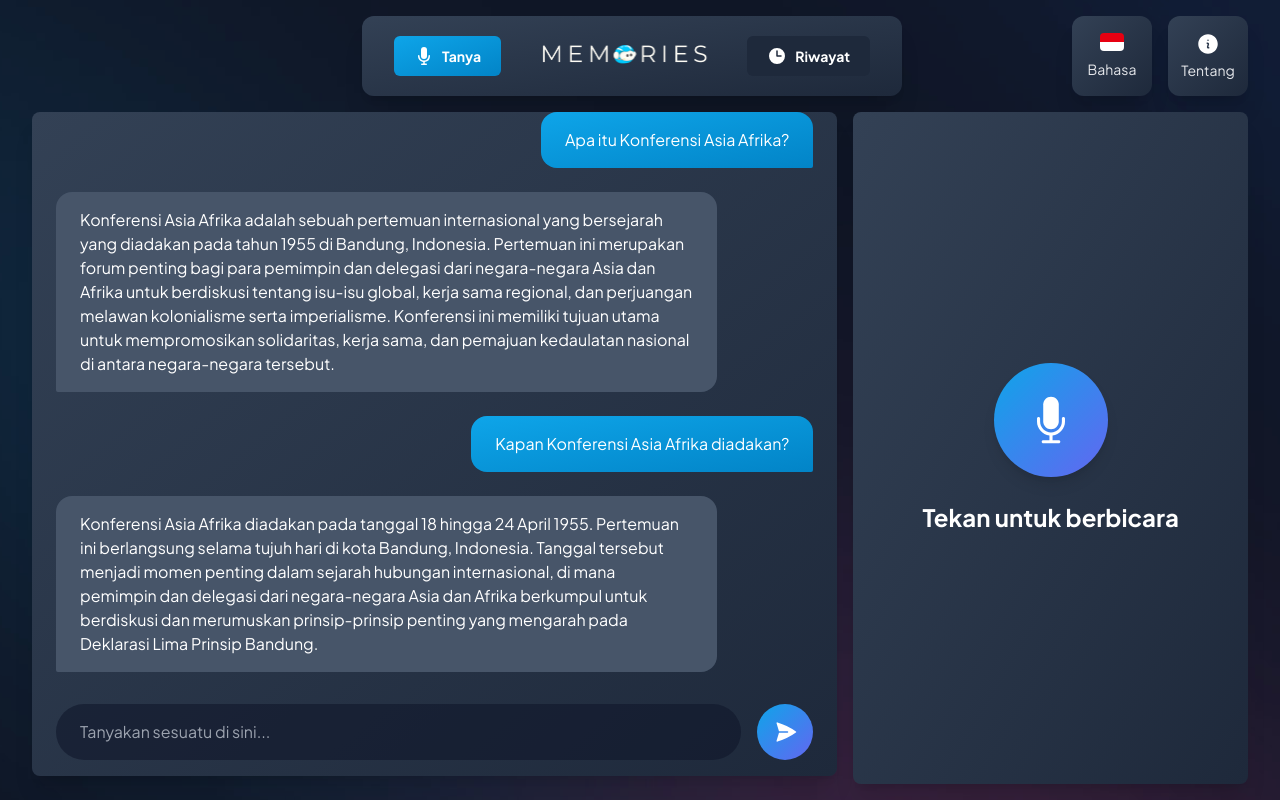
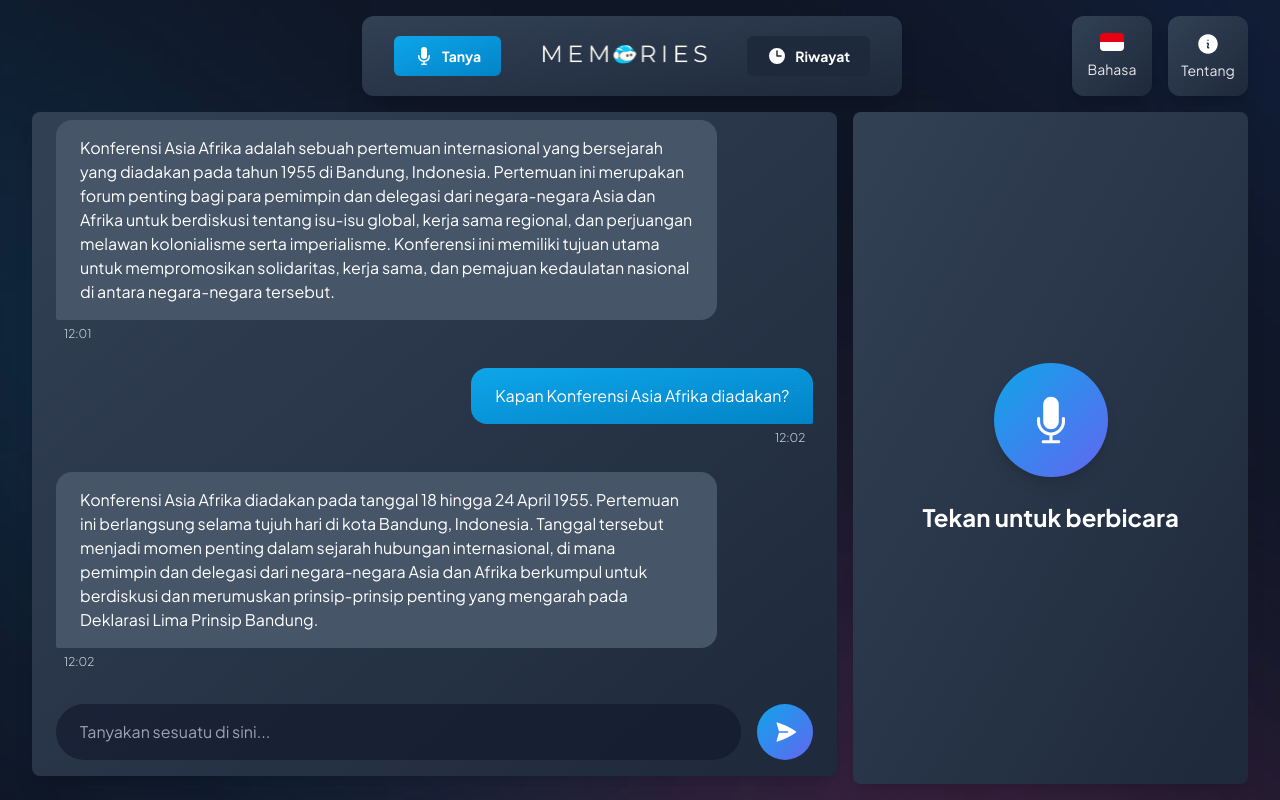
Before and after one commit to Heritsam/memories, a React (Vite) app: page / in a window 1280 px wide. Built offline with nearby package versions, Linux system fonts and the light colour scheme.

Commit message:
feat(chat): implement redux state management

```diff
--- a/package.json
+++ b/package.json
@@ -23,6 +23,7 @@
     "localforage": "^1.10.0",
     "lucide-react": "^0.268.0",
     "match-sorter": "^6.3.1",
+    "moment": "^2.29.4",
     "react": "^18.2.0",
     "react-dom": "^18.2.0",
     "react-hook-form": "^7.45.4",
--- a/src/components/chat/chat-bubble.tsx
+++ b/src/components/chat/chat-bubble.tsx
@@ -1,14 +1,22 @@
+import moment from 'moment';
+
+import { Chat } from '@/infrastructure/models/chat';
+
 type Props = {
-  message: string;
-  user?: boolean;
+  message: Chat;
 };
 
-const ChatBubble = (props: Props) => {
-  if (props.user) {
+const ChatBubble = ({ message: chat }: Props) => {
+  if (chat.user) {
     return (
       <div className='flex flex-row justify-end w-full'>
-        <div className='w-max-1/2 ml-24 px-6 py-4 rounded-tl-2xl rounded-tr-2xl rounded-bl-2xl rounded-br-sm text-right bg-gradient-to-br from-sky-500 to-sky-600'>
-          {props.message}
+        <div className='w-max-1/2 ml-24 text-right'>
+          <div className='px-6 py-4 rounded-tl-2xl rounded-tr-2xl rounded-bl-2xl rounded-br-sm bg-gradient-to-br from-sky-500 to-sky-600'>
+            {chat.message}
+          </div>
+          <span className='text-xs text-slate-300 font-light mr-2'>
+            {moment.unix(chat.timestamp / 1000).format('HH:mm')}
+          </span>
         </div>
       </div>
     );
@@ -16,8 +24,13 @@ const ChatBubble = (props: Props) => {
 
   return (
     <div className='flex flex-row justify-start w-full'>
-      <div className='w-max-1/2 mr-24 px-6 py-4 rounded-tl-2xl rounded-tr-2xl rounded-bl-sm rounded-br-2xl text-left bg-slate-600'>
-        {props.message}
+      <div className='w-max-1/2 mr-24 text-left'>
+        <div className='px-6 py-4 rounded-tl-2xl rounded-tr-2xl rounded-bl-sm rounded-br-2xl bg-slate-600'>
+          {chat.message}
+        </div>
+        <span className='text-xs text-slate-300 font-light ml-2'>
+          {moment.unix(chat.timestamp / 1000).format('HH:mm')}
+        </span>
       </div>
     </div>
   );
--- a/src/components/chat/chat-interface.tsx
+++ /dev/null
@@ -1,86 +0,0 @@
-import { useState } from 'react';
-import { useTranslation } from 'react-i18next';
-
-import ChatBubble from './chat-bubble';
-import Button from '../ui/button';
-
-interface ChatStep {
-  message: string;
-  user?: boolean;
-}
-
-const ChatInterface = () => {
-  const { t } = useTranslation();
-
-  const [chatSteps, setChatSteps] = useState<ChatStep[]>([
-    {
-      message: 'Konferensi Asia Afrika diadakan pada tanggal 18 hingga 24 April 1955. Pertemuan ini berlangsung selama tujuh hari di kota Bandung, Indonesia. Tanggal tersebut menjadi momen penting dalam sejarah hubungan internasional, di mana pemimpin dan delegasi dari negara-negara Asia dan Afrika berkumpul untuk berdiskusi dan merumuskan prinsip-prinsip penting yang mengarah pada Deklarasi Lima Prinsip Bandung.',
-      user: false,
-    },
-    {
-      message: 'Kapan Konferensi Asia Afrika diadakan?',
-      user: true,
-    },
-    {
-      message: 'Konferensi Asia Afrika adalah sebuah pertemuan internasional yang bersejarah yang diadakan pada tahun 1955 di Bandung, Indonesia. Pertemuan ini merupakan forum penting bagi para pemimpin dan delegasi dari negara-negara Asia dan Afrika untuk berdiskusi tentang isu-isu global, kerja sama regional, dan perjuangan melawan kolonialisme serta imperialisme. Konferensi ini memiliki tujuan utama untuk mempromosikan solidaritas, kerja sama, dan pemajuan kedaulatan nasional di antara negara-negara tersebut.',
-      user: false,
-    },
-    {
-      message: 'Apa itu Konferensi Asia Afrika?',
-      user: true,
-    },
-    {
-      message: 'Halo! Selamat datang di Museum Konferensi Asia Afrika, saya Mories, pemandu wisata virtual Anda. Jika Anda tertarik untuk mengetahui lebih banyak tentang Konferensi Asia Afrika, silakan tanyakan lebih lanjut! Saya di sini untuk membantu Anda menjawab pertanyaan dan memberikan informasi yang relevan.',
-      user: false,
-    },
-    {
-      message: 'Haloo',
-      user: true,
-    },
-  ]);
-
-  const [message, setMessage] = useState<string>('');
-
-  const handleSendMessage = () => {
-    event?.preventDefault();
-
-    if (message === '') return;
-
-    const newChatStep: ChatStep[] = [
-      {
-        message, user: true,
-      },
-      ...chatSteps,
-    ];
-
-    setMessage('');
-    setChatSteps(newChatStep);
-  };
-
-  return (
-    <div className='flex flex-col justify-between h-full w-full'>
-      <div className='flex flex-col-reverse gap-6 w-full overflow-y-scroll py-4 px-6'>
-        {chatSteps.map((step, index) => (
-          <ChatBubble key={index} message={step.message} user={step.user} />
-        ))}
-      </div>
-
-      <form onSubmit={handleSendMessage} className='flex flex-row justify-between gap-4 py-4 px-6'>
-        <input
-          type='text'
-          placeholder={t('chat_placeholder')}
-          value={message}
-          onChange={(e) => setMessage(e.target.value)}
-          className='grow bg-slate-900/60 rounded-full outline-none px-6'
-        />
-        <Button onClick={handleSendMessage} variant='defaultGradient2' className='w-14 h-14 p-2 rounded-full'>
-          <svg xmlns='http://www.w3.org/2000/svg' viewBox='0 0 24 24' fill='currentColor' className='w-6 h-6 ml-[2px]'>
-            <path d='M3.478 2.405a.75.75 0 00-.926.94l2.432 7.905H13.5a.75.75 0 010 1.5H4.984l-2.432 7.905a.75.75 0 00.926.94 60.519 60.519 0 0018.445-8.986.75.75 0 000-1.218A60.517 60.517 0 003.478 2.405z' />
-          </svg>
-        </Button>
-      </form>
-    </div>
-  );
-};
-
-export default ChatInterface;
--- /dev/null
+++ b/src/infrastructure/models/chat.ts
@@ -0,0 +1,6 @@
+export interface Chat {
+  message: string;
+  user: boolean;
+  timestamp: number;
+  images?: string[];
+}
--- a/src/pages/ask-page.tsx
+++ b/src/pages/ask-page.tsx
@@ -1,19 +1,72 @@
+import { useState } from 'react';
 import { useTranslation } from 'react-i18next';
+import { useDispatch, useSelector } from 'react-redux';
 
-import ChatInterface from '@/components/chat/chat-interface';
+import ChatBubble from '@/components/chat/chat-bubble';
+import Button from '@/components/ui/button';
+import { type Chat } from '@/infrastructure/models/chat';
+import * as actions from '@/redux/chat/chat-actions';
+import { RootState } from '@/redux/store';
+import { bindActionCreators } from '@reduxjs/toolkit';
 
 import microphone from '../assets/icons/microphone.svg';
 
 const AskPage = () => {
   const { t } = useTranslation();
 
+  const dispatch = useDispatch();
+  const { addMessage } = bindActionCreators(actions, dispatch);
+  const state = useSelector((state: RootState) => state.chat);
+
+  const [message, setMessage] = useState('');
+
+  const handleSendMessage = () => {
+    event?.preventDefault();
+
+    if (message.length > 0) {
+      const newChat: Chat = {
+        message,
+        user: true,
+        timestamp: Date.now(),
+      };
+
+      addMessage(newChat);
+
+      setMessage('');
+    }
+  };
+
   return (
     <section className='h-full'>
       <div className='grid grid-flow-row grid-cols-3 gap-4 h-full'>
+
+        {/* Chat interface */}
         <div className='col-span-2 bg-gradient-to-br from-slate-700 to-slate-800 shadow-xl rounded-lg h-[83vh]'>
-          <ChatInterface />
+          <div className='flex flex-col justify-between h-full w-full'>
+            <div className='flex flex-col-reverse gap-6 w-full overflow-y-scroll py-4 px-6'>
+              {state.messages.map((message, index) => (
+                <ChatBubble key={index} message={message} />
+              ))}
+            </div>
+
+            <form onSubmit={handleSendMessage} className='flex flex-row justify-between gap-4 py-4 px-6'>
+              <input
+                type='text'
+                placeholder={t('chat_placeholder')}
+                value={message}
+                onChange={(e) => setMessage(e.target.value)}
+                className='grow bg-slate-900/60 rounded-full outline-none px-6'
+              />
+              <Button onClick={handleSendMessage} variant='defaultGradient2' className='w-14 h-14 p-2 rounded-full'>
+                <svg xmlns='http://www.w3.org/2000/svg' viewBox='0 0 24 24' fill='currentColor' className='w-6 h-6 ml-[2px]'>
+                  <path d='M3.478 2.405a.75.75 0 00-.926.94l2.432 7.905H13.5a.75.75 0 010 1.5H4.984l-2.432 7.905a.75.75 0 00.926.94 60.519 60.519 0 0018.445-8.986.75.75 0 000-1.218A60.517 60.517 0 003.478 2.405z' />
+                </svg>
+              </Button>
+            </form>
+          </div>
         </div>
 
+        {/* Tap to speak */}
         <div className='col-span-1 bg-gradient-to-br from-slate-700 to-slate-800 shadow-xl rounded-lg py-4 px-6'>
           <div className='flex flex-col items-center justify-center gap-6 h-full'>
             <button className='bg-gradient-to-br from-sky-500 to-indigo-500 p-8 rounded-full shadow-lg hover:shadow-md'>
--- /dev/null
+++ b/src/redux/chat/chat-actions.ts
@@ -0,0 +1,13 @@
+import { Chat } from '@/infrastructure/models/chat';
+import { Dispatch } from '@reduxjs/toolkit';
+
+import { type ChatAction, ChatActionType } from './chat-types';
+
+export const addMessage = (message: Chat) => {
+  return (dispatch: Dispatch<ChatAction>) => {
+    dispatch({
+      type: ChatActionType.ADD_MESSAGE,
+      payload: message,
+    });
+  };
+};
--- /dev/null
+++ b/src/redux/chat/chat-reducer.ts
@@ -0,0 +1,49 @@
+import { ChatAction, ChatActionType, type ChatState } from './chat-types';
+
+const initialState: ChatState = {
+  messages: [
+    {
+      message: 'Konferensi Asia Afrika diadakan pada tanggal 18 hingga 24 April 1955. Pertemuan ini berlangsung selama tujuh hari di kota Bandung, Indonesia. Tanggal tersebut menjadi momen penting dalam sejarah hubungan internasional, di mana pemimpin dan delegasi dari negara-negara Asia dan Afrika berkumpul untuk berdiskusi dan merumuskan prinsip-prinsip penting yang mengarah pada Deklarasi Lima Prinsip Bandung.',
+      user: false,
+      timestamp: Date.parse('2023-08-25T12:02:10.000Z'),
+    },
+    {
+      message: 'Kapan Konferensi Asia Afrika diadakan?',
+      user: true,
+      timestamp: Date.parse('2023-08-25T12:02:00.000Z'),
+    },
+    {
+      message: 'Konferensi Asia Afrika adalah sebuah pertemuan internasional yang bersejarah yang diadakan pada tahun 1955 di Bandung, Indonesia. Pertemuan ini merupakan forum penting bagi para pemimpin dan delegasi dari negara-negara Asia dan Afrika untuk berdiskusi tentang isu-isu global, kerja sama regional, dan perjuangan melawan kolonialisme serta imperialisme. Konferensi ini memiliki tujuan utama untuk mempromosikan solidaritas, kerja sama, dan pemajuan kedaulatan nasional di antara negara-negara tersebut.',
+      user: false,
+      timestamp: Date.parse('2023-08-25T12:01:10.000Z'),
+    },
+    {
+      message: 'Apa itu Konferensi Asia Afrika?',
+      user: true,
+      timestamp: Date.parse('2023-08-25T12:01:00.000Z'),
+    },
+    {
+      message: 'Halo! Selamat datang di Museum Konferensi Asia Afrika, saya Mories, pemandu wisata virtual Anda. Jika Anda tertarik untuk mengetahui lebih banyak tentang Konferensi Asia Afrika, silakan tanyakan lebih lanjut! Saya di sini untuk membantu Anda menjawab pertanyaan dan memberikan informasi yang relevan.',
+      user: false,
+      timestamp: Date.parse('2023-08-25T12:00:10.000Z'),
+    },
+    {
+      message: 'Haloo',
+      user: true,
+      timestamp: Date.parse('2023-08-25T12:00:00.000Z'),
+    },
+  ],
+};
+
+const reducer = (state: ChatState = initialState, action: ChatAction): ChatState => {
+  switch (action.type) {
+    case ChatActionType.ADD_MESSAGE:
+      return {
+        messages: [action.payload, ...state.messages],
+      };
+    default:
+      return state;
+  }
+};
+
+export default reducer;
--- /dev/null
+++ b/src/redux/chat/chat-types.ts
@@ -0,0 +1,20 @@
+import { Chat } from '@/infrastructure/models/chat';
+
+export interface ChatState {
+  messages: Chat[];
+}
+
+export enum ChatActionType {
+  ADD_MESSAGE = 'add_message',
+}
+
+interface AddMessageAction {
+  type: ChatActionType.ADD_MESSAGE;
+  payload: Chat;
+}
+
+interface NoAction {
+  type: '';
+}
+
+export type ChatAction = AddMessageAction | NoAction;
--- a/src/redux/store.ts
+++ b/src/redux/store.ts
@@ -1,10 +1,12 @@
 import { configureStore } from '@reduxjs/toolkit';
 
 import bankReducer from './bank/bank-reducer';
+import chatReducer from './chat/chat-reducer';
 
 export const store = configureStore({
   reducer: {
     bank: bankReducer,
+    chat: chatReducer,
   },
 });
 
```
Also changed, not shown: 1 other file (tests, documents, lock files or other folders).
